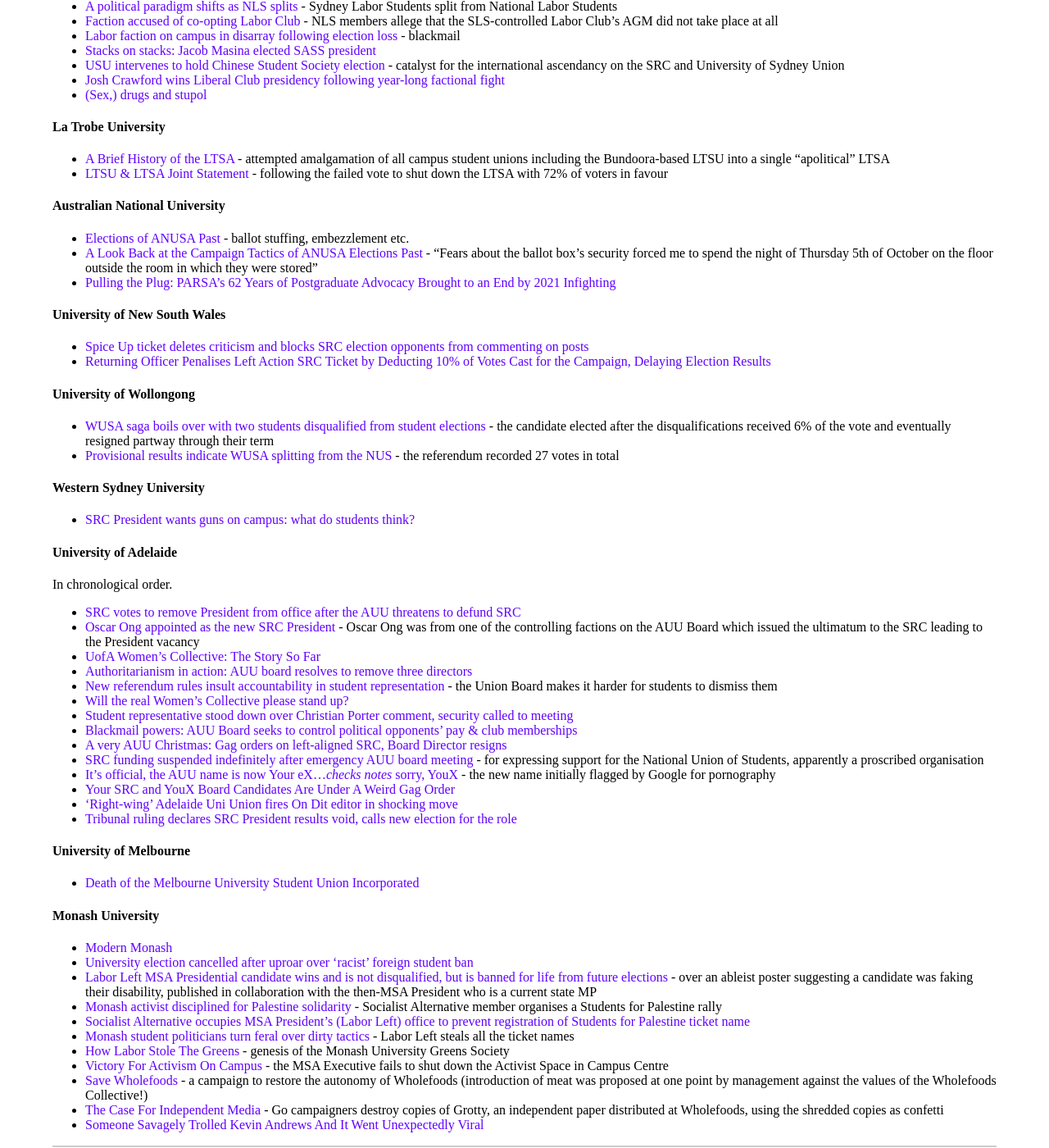
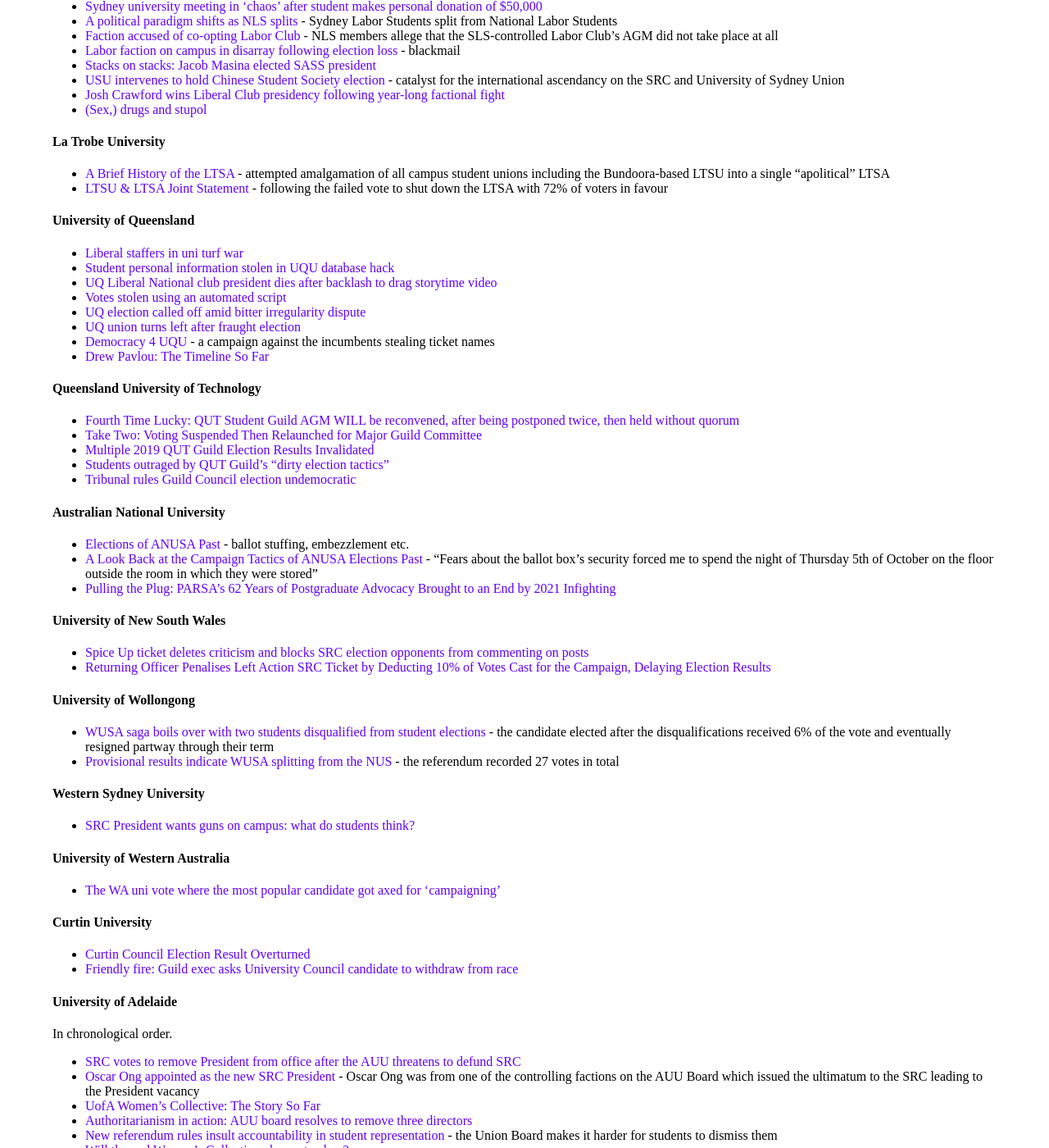
Before and after one commit to nhtnhanbn/nhtnhanbn.github.io, a Jekyll site: the page built from _repository/stupol.md, in a window 1280 px wide and 1400 px high, scrolled down 891 px. Shown: the whole window at 82% size. Built offline with Jekyll 4.4.1, drawn with Linux system fonts in a browser that asks for light colours; some of the changed text lies outside the part shown.

Commit message:
Update stupol

```diff
--- a/_repository/stupol.md
+++ b/_repository/stupol.md
@@ -33,6 +33,7 @@
 - [Sydney Uni resets controversial criminal law exam](https://www.smh.com.au/national/sydney-uni-resets-controversial-criminal-law-exam-20221109-p5bwt7.html) - after centre-right student 'shamed'
 - [RepsElect 2022: Campus left retain dominance despite Enviro officer debacle](https://honisoit.com/2022/10/repselect-2022-campus-left-retain-dominance-despite-enviro-officer-debacle/) - left-wing infighting, especially between different Trotskyist factions, results in Liberals getting into office bearer positions
 - [How Repselect wet the bed](https://honisoit.com/2018/11/how-repselect-wet-the-bed/) - museum flooding
+- [Male Liberal staffer 'pretended to be a woman' to win student executive position](https://www.smh.com.au/politics/federal/male-liberal-staffer-pretended-to-be-a-woman-to-win-student-executive-position-20161020-gs6reg.html)
 - [Police called to chaotic University of Sydney Student Representative Council meeting](https://www.smh.com.au/education/police-called-to-chaotic-university-of-sydney-student-representative-council-meeting-20151105-gks2k5.html) - "They'll make the SRC look bad" as journalists are ejected from the room
 - [Sydney university meeting in 'chaos' after student makes personal donation of $50,000](https://www.theguardian.com/australia-news/2020/nov/12/sydney-university-meeting-in-chaos-after-student-makes-personal-donation-of-50000)
 - [A political paradigm shifts as NLS splits](https://web.archive.org/web/20220911092204/http://honisoit.com/2013/03/a-political-paradigm-shifts-as-nls-splits/) - Sydney Labor Students split from National Labor Students
@@ -47,6 +48,25 @@
 
 - [A Brief History of the LTSA](https://www.rabelais.com.au/la-trobe/brief-history-of-the-ltsa) - attempted amalgamation of all campus student unions including the Bundoora-based LTSU into a single "apolitical" LTSA
 - [LTSU & LTSA Joint Statement](https://drive.google.com/file/d/1hSBMjT3Xya5OdKrSBc9j0r5elGNz5Cv1/view) - following the failed vote to shut down the LTSA with 72% of voters in favour
+
+#### University of Queensland
+
+- [Liberal staffers in uni turf war](https://www.reddit.com/r/AustraliaLeftPolitics/comments/15o1pkb/a_turf_war_has_erupted_on_queensland_university/)
+- [Student personal information stolen in UQU database hack](https://www.facebook.com/UQUnion/posts/the-union-has-become-aware-that-at-519pm-this-afternoon-there-was-an-unauthorise/10158509638626131/)
+- [UQ Liberal National club president dies after backlash to drag storytime video](https://www.sbs.com.au/news/article/uq-liberal-national-club-president-dies-after-backlash-to-drag-storytime-video/kabs851jj)
+- [Votes stolen using an automated script](https://www.uqu.com.au/blog/union-updates/uq-union-press-release-regarding-the-declaration-of-referenda)
+- [UQ election called off amid bitter irregularity dispute](https://www.crikey.com.au/2013/08/08/uq-election-called-off-amid-bitter-irregularity-dispute/)
+- [UQ union turns left after fraught election](https://www.facebook.com/Democracy4Uqu/posts/this-mornings-australian-newspaper-covering-the-uqu-elections-although-the-artic/406317942801683/)
+- [Democracy 4 UQU](https://www.democracy4uqu.com/) - a campaign against the incumbents stealing ticket names
+- [Drew Pavlou: The Timeline So Far](https://web.archive.org/web/20200703030533/http://www.qutglass.com/drew-pavlou-complete-story-glass-qut/)
+
+#### Queensland University of Technology
+
+- [Fourth Time Lucky: QUT Student Guild AGM WILL be reconvened, after being postponed twice, then held without quorum](https://www.qutglass.com/fourth-time-lucky-qut-student-guild-agm-will-be-reconvened-after-being-postponed-twice-then-held-without-quorum/)
+- [Take Two: Voting Suspended Then Relaunched for Major Guild Committee ](https://www.qutglass.com/take-two-voting-suspended-then-relaunched-for-major-guild-committee/)
+- [Multiple 2019 QUT Guild Election Results Invalidated](https://www.qutglass.com/qut-guild-election-results-invalidated-glass/)
+- [Students outraged by QUT Guild’s “dirty election tactics”](https://limblr.wordpress.com/2018/08/14/students-outraged-by-qut-guilds-dirty-election-tactics/)
+- [Tribunal rules Guild Council election undemocratic](https://limblr.wordpress.com/2018/10/07/tribunal-rules-guild-council-election-undemocratic/)
 
 #### Australian National University
 
@@ -67,6 +87,15 @@
 #### Western Sydney University
 
 - [SRC President wants guns on campus: what do students think?](https://wsup.news/src-president-wants-guns-on-campus-what-do-students-think/)
+
+#### University of Western Australia
+
+- [The WA uni vote where the most popular candidate got axed for 'campaigning'](https://www.watoday.com.au/national/western-australia/the-wa-uni-vote-where-the-most-popular-candidate-got-axed-for-campaigning-20161031-gserjo.html)
+
+#### Curtin University
+
+- [Curtin Council Election Result Overturned](https://grokonline.com.au/2022/06/17/curtin-council-election-result-overturned/)
+- [Friendly fire: Guild exec asks University Council candidate to withdraw from race](https://grokonline.com.au/2018/03/22/friendly-fire-guild-exec-asks-university-council-candidate-to-withdraw-from-race/)
 
 #### University of Adelaide
 
```
